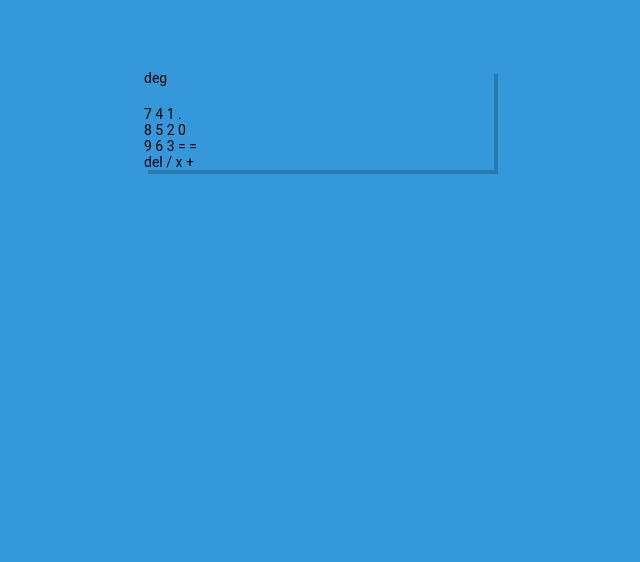
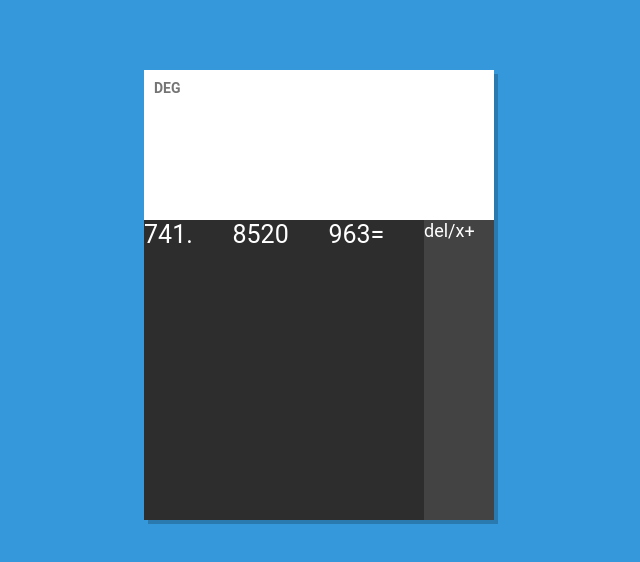
Before and after one commit to jbennett602/calculator, a plain HTML site: page index.html in a window 1280 px wide. Shown: the whole page, without its empty margins (321-961 px from the left). Drawn offline with Linux system fonts and the light colour scheme.

Commit message:
complete

```diff
--- a/index.html
+++ b/index.html
@@ -7,41 +7,42 @@
     <link rel="stylesheet" href="style.css">
 </head>
 <body>
+
     <main class="calculator">
-        <div class=""top">
-        <span class=""unit">deg</span>
+        <div class="top">
+        <span class="unit">deg</span>
         <section class="screen">
             <div class="input"></div>
-            <div class=""result"></div>
+            <div class="result"></div>
         </section>
         </div>
         <div class="bottom">
-            <section class=" keys">
-            <div class="collum">
+        <section class="keys">
+            <div class="column">
                 <span data-key="7">7</span>
                 <span data-key="4">4</span>
                 <span data-key="1">1</span>
                 <span data-key=".">.</span>
-            </div>
-            <div class="collum">
+        </div>
+            <div class="column">
                 <span data-key="8">8</span>
                 <span data-key="5">5</span>
                 <span data-key="2">2</span>
                 <span data-key="0">0</span>
             </div>
-            <div class="collum">
+            <div class="column">
                 <span data-key="9">9</span>
                 <span data-key="6">6</span>
                 <span data-key="3">3</span>
-                <span data-key="=">=</span>
                 <span class="equals-to" data-key="=">=</span>
             </div>
-            <div class="operators">
+        </section>
+
+            <section class="operators">
                 <span data-key="delete">del</span>
                 <span data-key="/">/</span>
-                <span data-key="x">x</span>
+                 <span data-key="x">x</span>
                 <span data-key="+">+</span>
-            </div>
             </section>
         </div>
     </main>
--- a/style.css
+++ b/style.css
@@ -4,7 +4,7 @@
     box-sizing: border-box;
 
   }
-  html {
+  html{
     font-family: "Roboto", "Noto sans", "Helvetica", sans-serif;
     font-size: 14px;
     background-color: #3498db;
@@ -60,3 +60,84 @@
     height: 60%;
     font-size: 35px;
  }
+
+ .screen .result{
+  color:#9e9e9e;
+  font-size: 20px;
+  height: 40%;
+ }
+
+ .bottom{
+  background-color: #2D2D2D;
+  height: 300px;
+  color: #fff;
+  cursor: pointer;
+ }
+
+ .bottom section{
+  position: relative;
+  height: 100%;
+  float: left;
+  display: flex;
+ }
+
+ .keys{
+  width: 80%;
+ }
+
+ .keys .column{
+  display: flex;
+  flex-grow: 1;
+ }
+
+
+ .keys .column .operators{
+  flex-direction: column;
+  justify-content: center;
+  align-items: center;
+ }
+
+ .keys .column .operators span{
+  position: relative;
+  overflow: hidden;
+  flex-grow: 1;
+  width: 100%;
+  line-height: 1;
+  padding: 10px;
+  display: flex;
+  justify-content: center;
+  align-items: center;
+  transition: background-color 0.5s;
+ }
+
+ .keys .column span{
+  font-size: 25px;
+ }
+
+ .keys .column span:hover, .operators span:hover{
+  background-color: rgba(0, 0, 0, 0.2);
+ }
+
+ .operators{
+  width: 20%;
+  font-size: 18px;
+  background-color: #434343;
+ }
+
+ .delete{
+  font-size: 16px;
+  text-transform: uppercase;
+ }
+
+ .credit{
+  display: block;
+  text-align: center;
+  width: 100%;
+  position: absolute;
+  bottom: 20px;
+  margin: 0 auto;
+ }
+
+ credit a, .error{
+  color: #C2185b;
+ }
```
